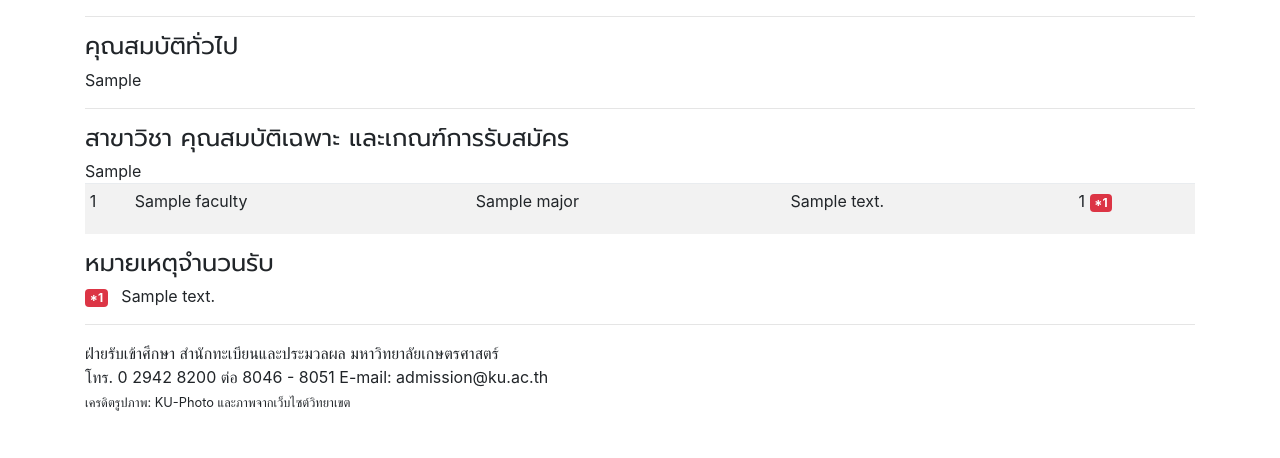
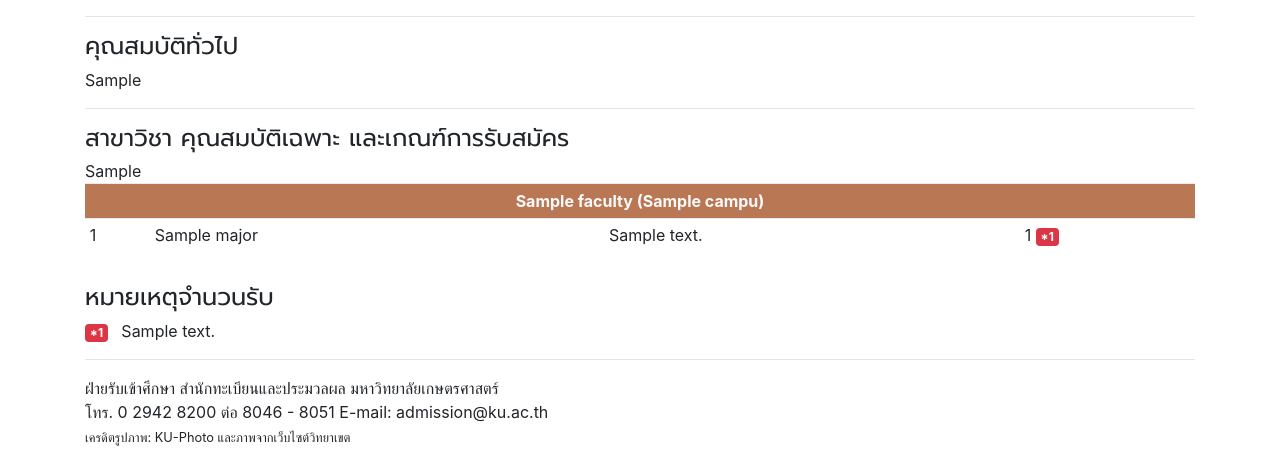
Before and after one commit to jittat/admportal, a Django app: page /majors/projects/1/ in a window 1280 px wide. Shown: the part 162-620 px from the top of the page. Run offline with Django 3.2, Linux system fonts and the light colour scheme; tables that the repository leaves empty hold one stand-in row (values such as "Sample post"); some libraries are stand-ins or nearby versions.

Commit message:
shows faculty titles as separate rows

```diff
--- a/main/static/css/base.css
+++ b/main/static/css/base.css
@@ -41,6 +41,11 @@ h1,h2,h3,h4 {
     font-family: 'Prompt', sans-serif;
 }
 
+.faculty-title-rows td {
+    background: #b97754;
+    color: #fafafa;
+}
+
 .mb10 {
     margin-bottom: 10px;
 }
--- a/majors/models.py
+++ b/majors/models.py
@@ -97,7 +97,8 @@ class AdmissionProject(models.Model):
             return self.major_table_header_precomputed
 
         return table_header(self.column_descriptions,
-                            ['หมายเลข','คณะ','สาขาวิชา'],
+                            ['หมายเลข',
+                             'สาขาวิชา'],
                             ['จำนวนรับ'])
 
 
@@ -135,7 +136,7 @@ class Major(models.Model):
             return row
 
     def detail_items_as_list_display(self):
-        items = list(self.get_detail_items())
+        items = [item.replace("\n","<br />") for item in self.get_detail_items()]
         return self.admission_project.major_description_list_template.format(*items)
 
     @staticmethod
--- a/majors/templates/majors/include/major_row.html
+++ b/majors/templates/majors/include/major_row.html
@@ -1,6 +1,5 @@
 <tr>
   <td>{{ major.number }}</td>
-  <td>{{ major.faculty }}</td>
   <td>{{ major.title }}</td>
   {% for item in major.get_detail_items %}
     <td>{{ item|linebreaks }}</td>
--- a/majors/templates/majors/include/major_row_md.html
+++ b/majors/templates/majors/include/major_row_md.html
@@ -1,6 +1,5 @@
 <tr>
   <td>{{ major.number }}</td>
-  <td>{{ major.faculty }}</td>
   <td>
     {{ major.title }}<br />
     {{ major.detail_items_as_list_display|safe }}
--- a/majors/templates/majors/majors.html
+++ b/majors/templates/majors/majors.html
@@ -33,6 +33,11 @@
             {{ project.major_table_header|safe }}
           </thead>
           {% for major in majors %}
+            {% ifchanged major.faculty_id %}
+              <tr class="faculty-title-rows">
+                <td colspan="100" class="text-center"><b>{{ major.faculty }} ({{ major.faculty.campus.title }})</b></td>
+              </tr>
+            {% endifchanged %}
             {% include "majors/include/major_row.html" %}
           {% endfor %}
         </table>
@@ -43,12 +48,16 @@
           <thead class="thead-inverse">
             <tr>
               <th>หมายเลข</th>
-              <th>คณะ</th>
               <th>สาขาวิชา</th>
               <th>จำนวนรับ</th>
             </tr>
           </thead>
           {% for major in majors %}
+            {% ifchanged major.faculty_id %}
+              <tr class="faculty-title-rows">
+                <td colspan="100" class="text-center">{{ major.faculty }} ({{ major.faculty.campus.title }})</td>
+              </tr>
+            {% endifchanged %}
             {% include "majors/include/major_row_md.html" %}
           {% endfor %}
         </table>
```
